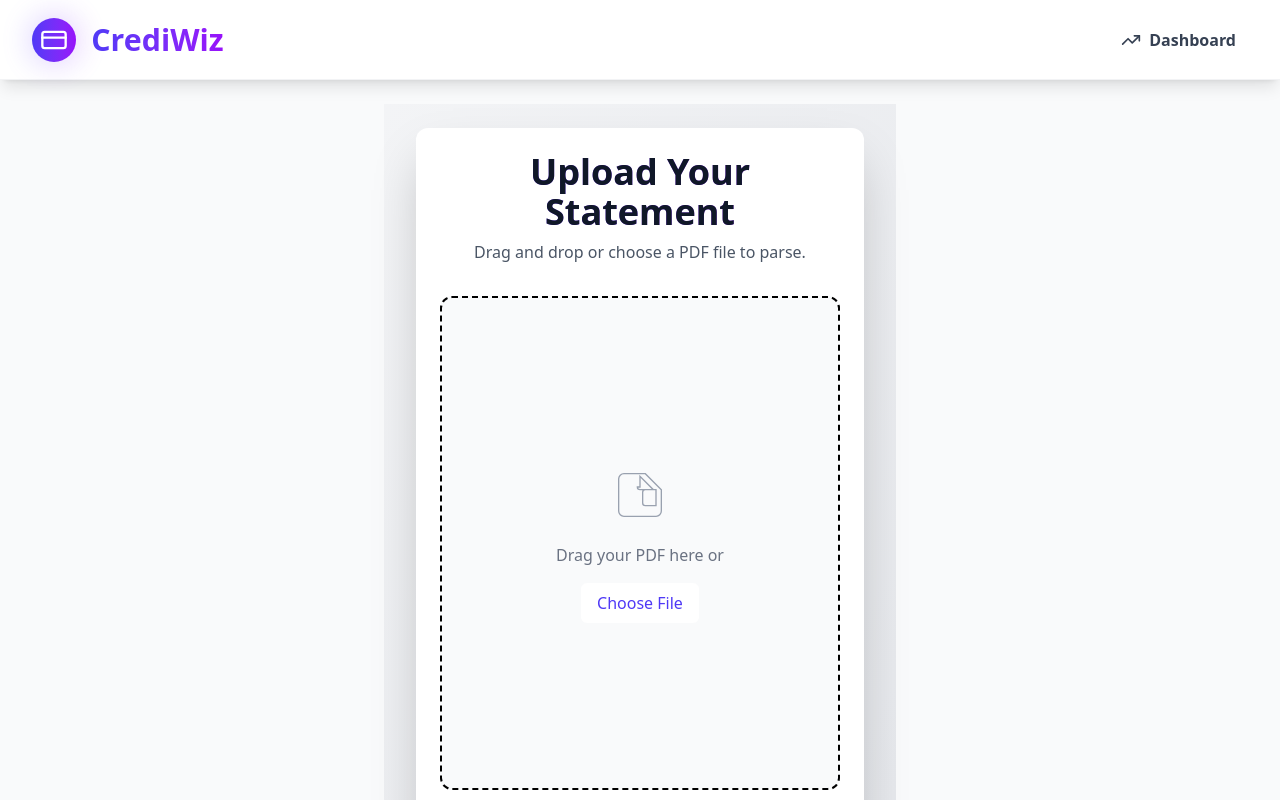
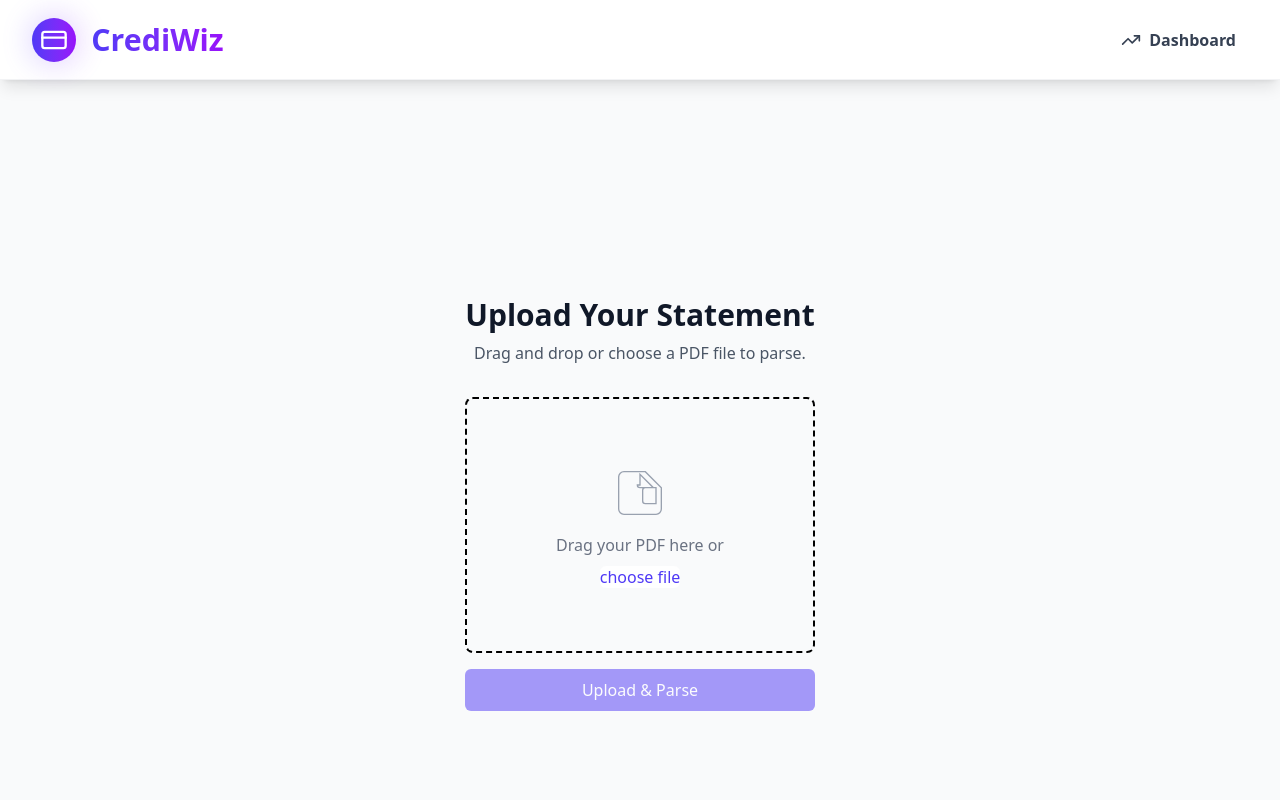
Before and after one commit to Devagyam-199/Credit_Card_Parser, a React (Vite) app in the folder Frontend/: page / in a window 1280 px wide. Built offline with nearby package versions, Linux system fonts and the light colour scheme.

Commit message:
credit_card_parser1

```diff
--- a/Frontend/src/pages/UploadPage.jsx
+++ b/Frontend/src/pages/UploadPage.jsx
@@ -53,25 +53,26 @@ const UploadPage = ({ setParsedData, setLoading, loading }) => {
   };
 
   return (
-    <div className="min-h-screen flex items-center justify-center py-6 px-2 sm:px-4 lg:px-8 bg-gradient-to-br from-gray-100 to-gray-200" style={{ height: 'calc(100vh - 4rem)' }}>
-      <div className="max-w-md w-full space-y-6 sm:space-y-8 bg-white rounded-xl shadow-2xl p-4 sm:p-6 flex flex-col h-full overflow-hidden">
-        <div className="flex-shrink-0">
-          <h2 className="text-center text-3xl sm:text-4xl font-extrabold text-gray-900 bg-gradient-to-r from-indigo-600 to-purple-600 bg-clip-text">
+    <div className="min-h-screen flex items-center justify-center py-6 px-2 sm:px-4 lg:px-8">
+      <div className="max-w-md w-full space-y-6 sm:space-y-8">
+        <div>
+          <h2 className="text-center text-2xl sm:text-3xl font-extrabold text-gray-900">
             Upload Your Statement
           </h2>
           <p className="mt-2 text-center text-sm sm:text-base text-gray-600">
             Drag and drop or choose a PDF file to parse.
           </p>
         </div>
-        <form onSubmit={handleSubmit} onDragEnter={handleDrag} onDragLeave={handleDrag} onDragOver={handleDrag} onDrop={handleDrop} className="flex-1 space-y-4 flex flex-col overflow-hidden">
-          <div className="flex-1 flex flex-col items-center justify-center w-full h-full border-2 border-dashed rounded-xl bg-gray-50 p-4 transition-all duration-300 hover:border-indigo-500 hover:bg-gray-100 overflow-hidden">
-            <div className={dragActive ? "hidden" : "text-center space-y-4 animate-fadeIn flex-1 flex flex-col items-center justify-center"}>
+        <form onSubmit={handleSubmit} onDragEnter={handleDrag} onDragLeave={handleDrag} onDragOver={handleDrag} onDrop={handleDrop} className="space-y-4">
+          <div className="flex flex-col items-center justify-center w-full h-48 sm:h-64 border-2 border-dashed rounded-lg bg-gray-50 p-4 sm:p-6">
+            <div className={dragActive ? "hidden" : "text-center space-y-2"}>
               <svg className="mx-auto h-12 w-12 sm:h-16 sm:w-16 text-gray-400" stroke="currentColor" fill="none" viewBox="0 0 48 48" aria-hidden="true">
                 <path d="M28 8H12a4 4 0 00-4 4v24a4 4 0 004 4h24a4 4 0 004-4V20l-12-12zM36 32h-8a2 2 0 01-2-2v-8a2 2 0 012-2h8v12zm-12-14V10l10 10h-10a2 2 0 01-2-2z" />
               </svg>
               <p className="text-sm sm:text-base text-gray-500">Drag your PDF here or</p>
-              <label className="relative cursor-pointer bg-white rounded-md font-medium text-indigo-600 hover:text-indigo-700 focus:outline-none focus:ring-2 focus:ring-offset-2 focus:ring-indigo-500">
-                <span className="px-4 py-2 inline-flex items-center">Choose File</span>
+              <p className="text-sm sm:text-base">
+                <label className="relative cursor-pointer bg-white rounded-md font-medium text-indigo-600 hover:text-indigo-500 focus-within:outline-none focus-within:ring-2 focus-within:ring-offset-2 focus-within:ring-indigo-500">
+                  <span>choose file</span>
                   <input
                     type="file"
                     className="sr-only"
@@ -80,9 +81,10 @@ const UploadPage = ({ setParsedData, setLoading, loading }) => {
                     aria-label="Upload PDF file"
                   />
                 </label>
+              </p>
             </div>
             {dragActive && (
-              <div className="text-center space-y-4 animate-pulse flex-1 flex flex-col items-center justify-center">
+              <div className="text-center space-y-2">
                 <svg className="mx-auto h-12 w-12 sm:h-16 sm:w-16 text-indigo-500" fill="currentColor" viewBox="0 0 20 20" aria-hidden="true">
                   <path d="M2 6a2 2 0 012-2h12a2 2 0 012 2v8a2 2 0 01-2 2H4a2 2 0 01-2-2V6zm10 0a2 2 0 11-4 0 2 2 0 014 0zm-2 6a2 2 0 100-4 2 2 0 000 4z" />
                 </svg>
@@ -90,16 +92,16 @@ const UploadPage = ({ setParsedData, setLoading, loading }) => {
               </div>
             )}
             {file && (
-              <p className="text-xs sm:text-sm text-gray-500 mt-2 bg-gray-100 px-3 py-1 rounded-full animate-slideUp">{file.name}</p>
+              <p className="text-xs sm:text-sm text-gray-500 mt-2">{file.name}</p>
             )}
           </div>
           <button
             type="submit"
             disabled={!file || loading}
-            className="flex-shrink-0 group relative w-full flex justify-center py-3 px-6 border border-transparent text-base font-medium rounded-xl text-white bg-gradient-to-r from-indigo-600 to-purple-600 hover:from-indigo-700 hover:to-purple-700 focus:outline-none focus:ring-2 focus:ring-offset-2 focus:ring-indigo-500 disabled:opacity-50 disabled:cursor-not-allowed transform transition-all duration-300 hover:scale-105"
+            className="group relative w-full flex justify-center py-2 px-4 border border-transparent text-sm sm:text-base font-medium rounded-md text-white bg-indigo-600 hover:bg-indigo-700 focus:outline-none focus:ring-2 focus:ring-offset-2 focus:ring-indigo-500 disabled:opacity-50 disabled:cursor-not-allowed"
           >
             {loading ? (
-              <svg className="animate-spin -ml-1 mr-3 h-5 w-5 text-white" xmlns="http://www.w3.org/2000/svg" fill="none" viewBox="0 0 24 24">
+              <svg className="animate-spin -ml-1 mr-3 h-5 w-5 sm:h-6 sm:w-6 text-white" xmlns="http://www.w3.org/2000/svg" fill="none" viewBox="0 0 24 24">
                 <circle className="opacity-25" cx="12" cy="12" r="10" stroke="currentColor" strokeWidth="4"></circle>
                 <path className="opacity-75" fill="currentColor" d="M4 12a8 8 0 018-8V0C5.373 0 0 5.373 0 12h4zm2 5.291A7.962 7.962 0 014 12H0c0 3.042 1.135 5.824 3 7.938l3-2.647z"></path>
               </svg>
```
Lines whose indentation alone changed are shown as unchanged.
